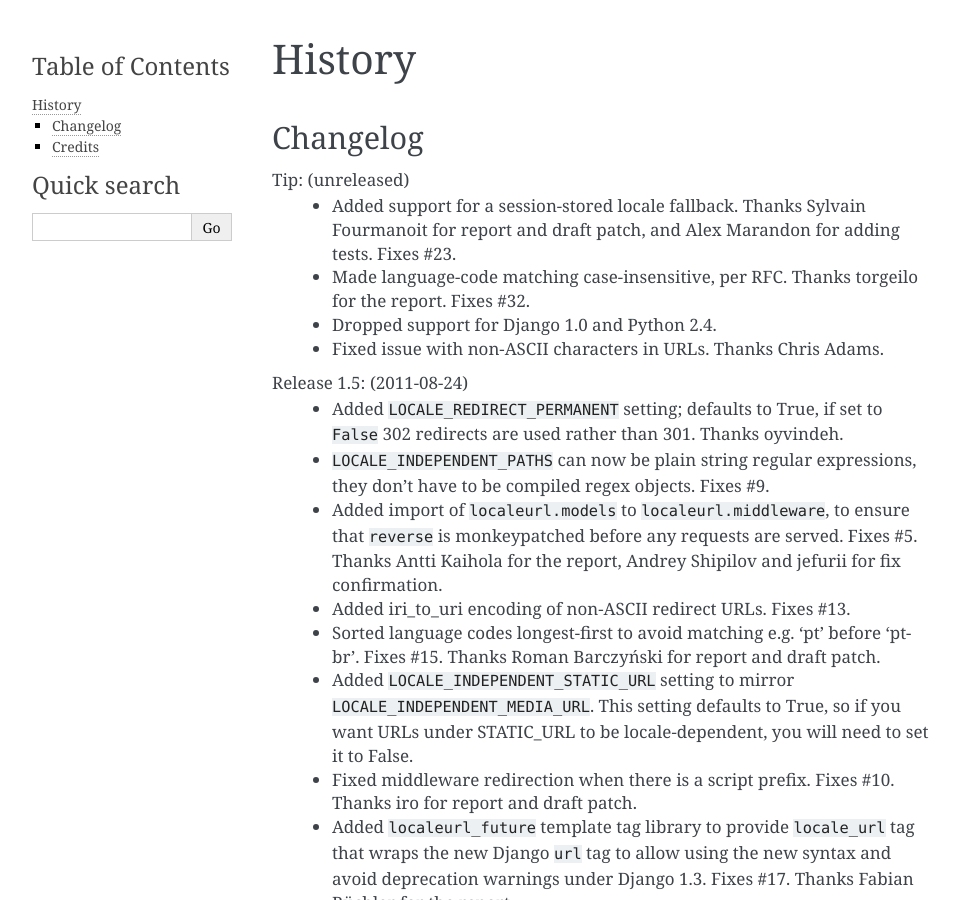
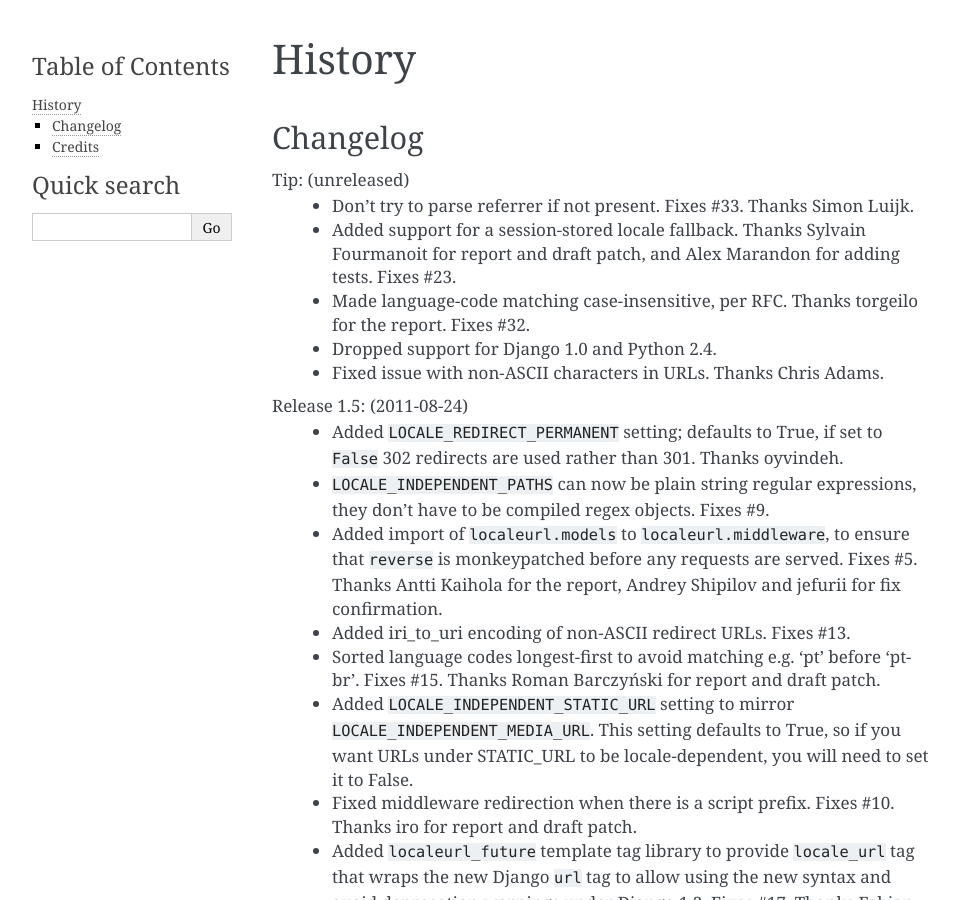
Before and after one commit to carljm/django-localeurl, a Sphinx documentation site: the page built from docs/history.rst, in a window 1280 px wide and 900 px high. Shown: the whole window, without its empty margins (148-1107 px from the left). Built offline with Sphinx 7.4.7, drawn with Linux system fonts in a browser that asks for light colours.

Commit message:
Changelog entry for fix for #33.

```diff
--- a/docs/history.rst
+++ b/docs/history.rst
@@ -6,6 +6,7 @@ Changelog
 ---------
 
 Tip: (unreleased)
+  * Don't try to parse referrer if not present. Fixes #33. Thanks Simon Luijk.
   * Added support for a session-stored locale fallback. Thanks Sylvain
     Fourmanoit for report and draft patch, and Alex Marandon for adding
     tests. Fixes #23.
```
